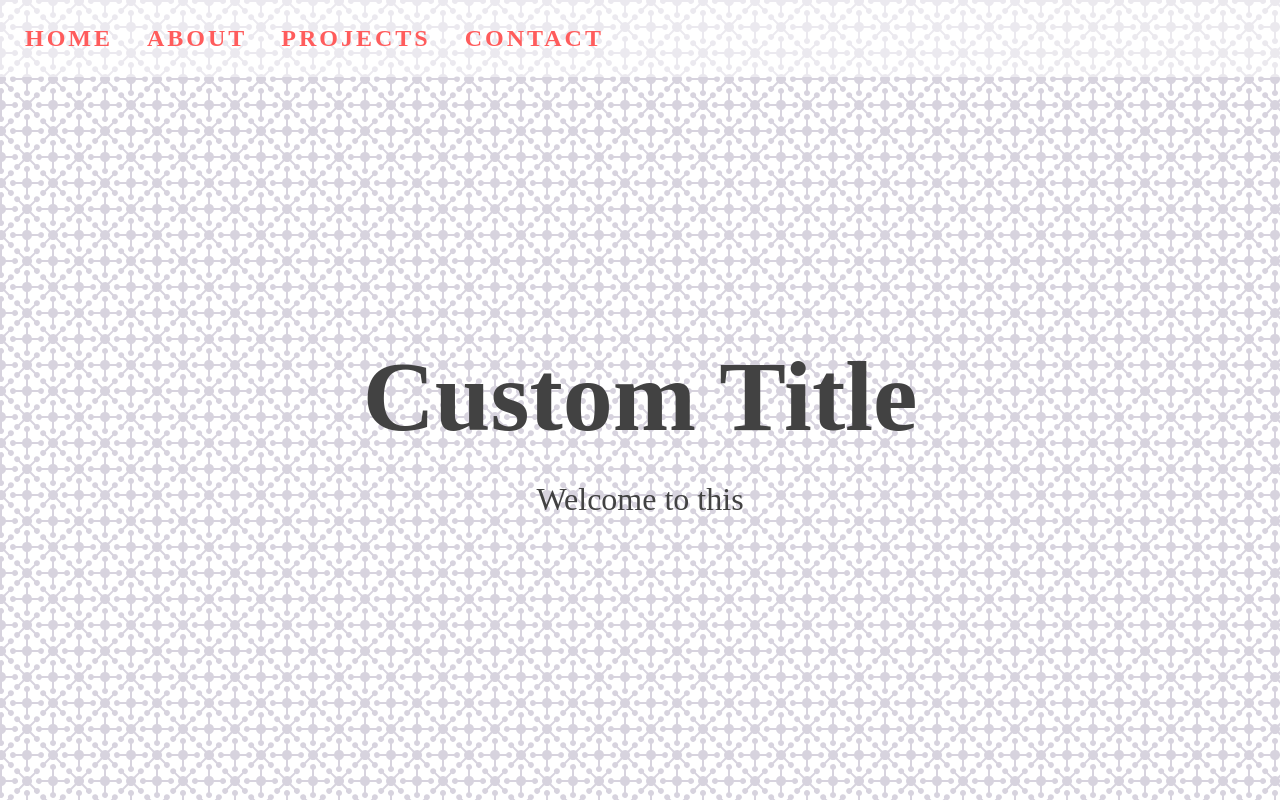
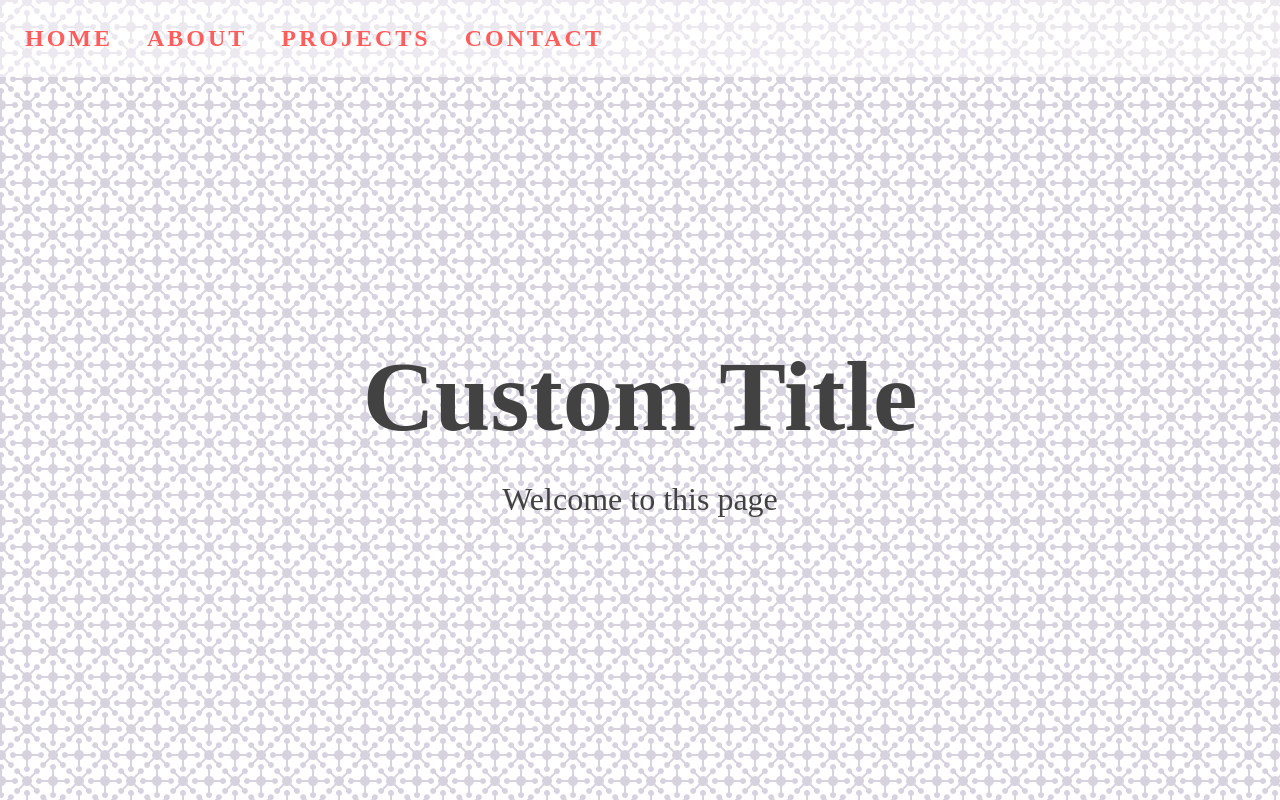
Before and after one commit to DragosDev/java-script, a plain HTML site: page index.html in a window 1280 px wide. Drawn offline with Linux system fonts and the light colour scheme.

Commit message:
testing git commit command

```diff
--- a/index.html
+++ b/index.html
@@ -20,7 +20,7 @@
     <section id="home">
         <div class="title-group">
             <h1>Custom Title</h1>
-            <h2>Welcome to this  </h2>
+            <h2>Welcome to this page  </h2>
         </div>
     <!-- Script -->
     <script src="script.js"></script>
```
